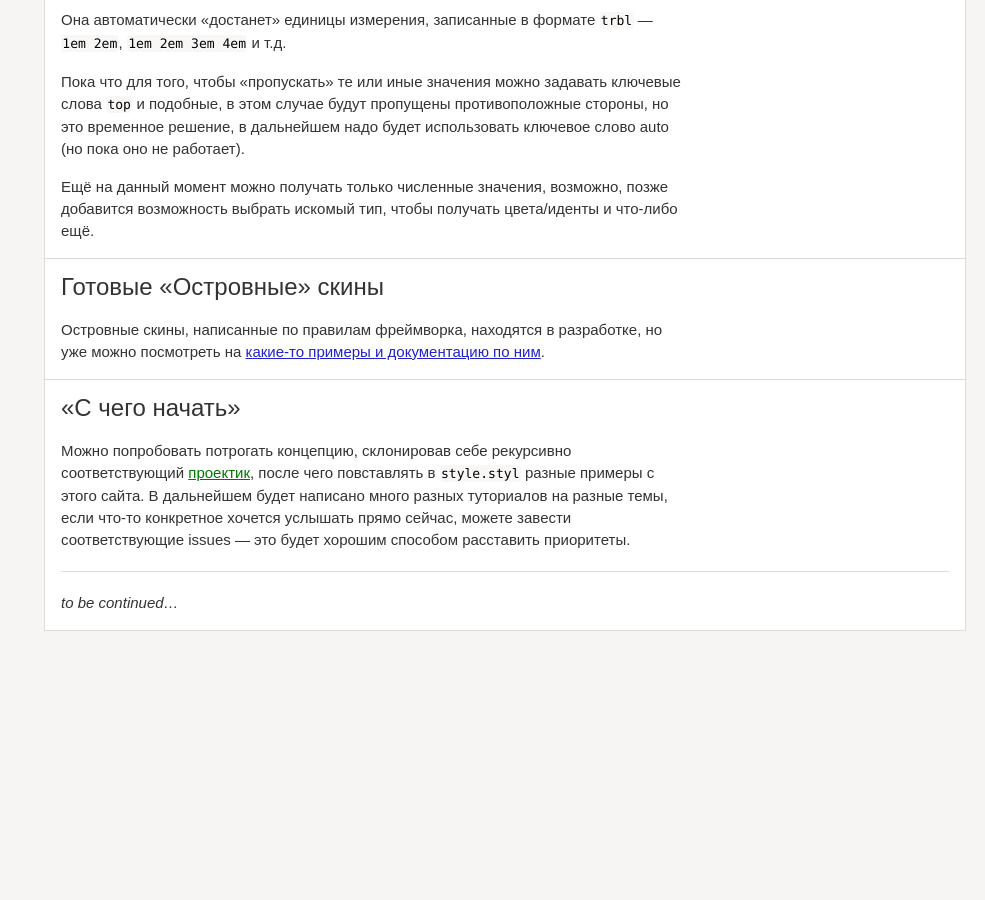
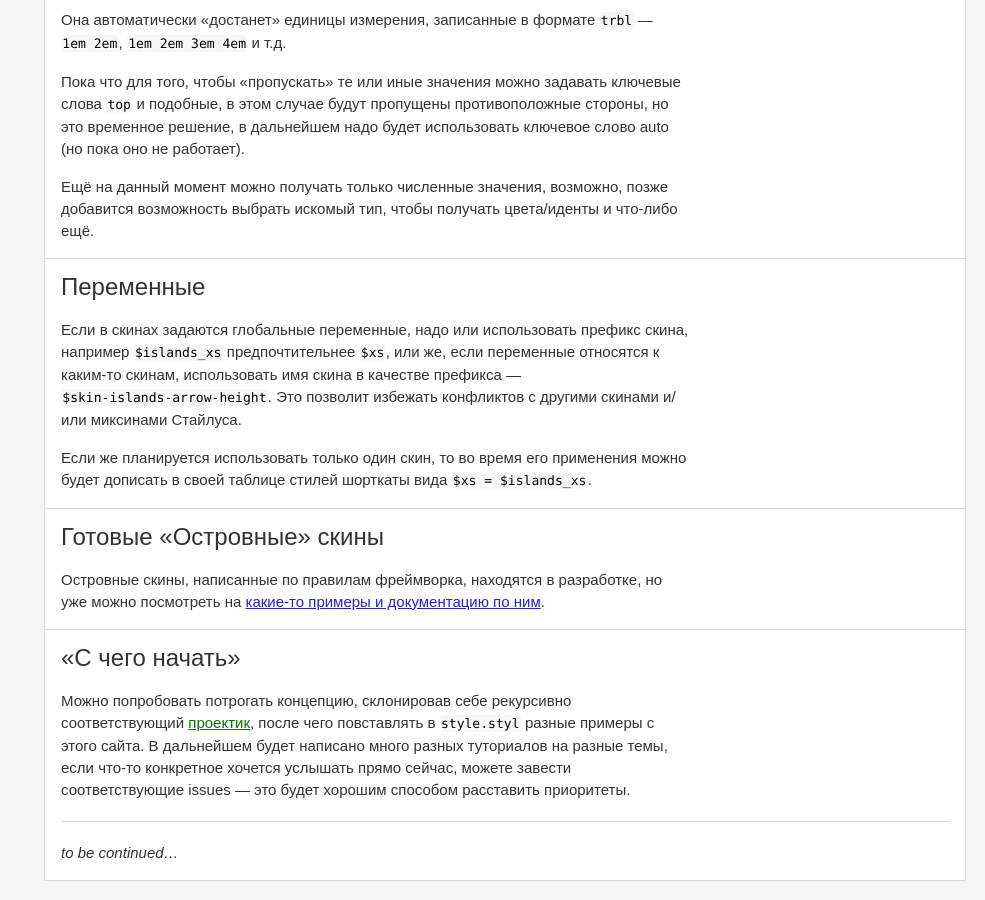
Before and after one commit to yandex-ui/stylobate-islands, a Jekyll site: the page built from pages/index.md, in a window 1280 px wide and 900 px high, scrolled down 6418 px. Shown: the whole window, without its empty margins (295-1280 px from the left). Built offline with Jekyll 4.4.1, drawn with Linux system fonts in a browser that asks for light colours; before the commit the page ends 7068 px from its top, so only the background shows below that.

Commit message:
Some docs

```diff
--- a/pages/index.md
+++ b/pages/index.md
@@ -217,6 +217,12 @@ permalink: /
 
 Ещё на данный момент можно получать только численные значения, возможно, позже добавится возможность выбрать искомый тип, чтобы получать цвета/иденты и что-либо ещё.
 
+## Переменные {#vars}
+
+Если в скинах задаются глобальные переменные, надо или использовать префикс скина, например `$islands_xs` предпочтительнее `$xs`, или же, если переменные относятся к каким-то скинам, использовать имя скина в качестве префикса — `$skin-islands-arrow-height`. Это позволит избежать конфликтов с другими скинами и/или миксинами Стайлуса.
+
+Если же планируется использовать только один скин, то во время его применения можно будет дописать в своей таблице стилей шорткаты вида `$xs = $islands_xs`.
+
 ## Готовые «Островные» скины {#islands}
 
 Островные скины, написанные по правилам фреймворка, находятся в разработке, но уже можно посмотреть на [какие-то примеры и документацию по ним](skins/).
```
Also changed, not shown: pages/codestyle.md (+4 -0 lines).
